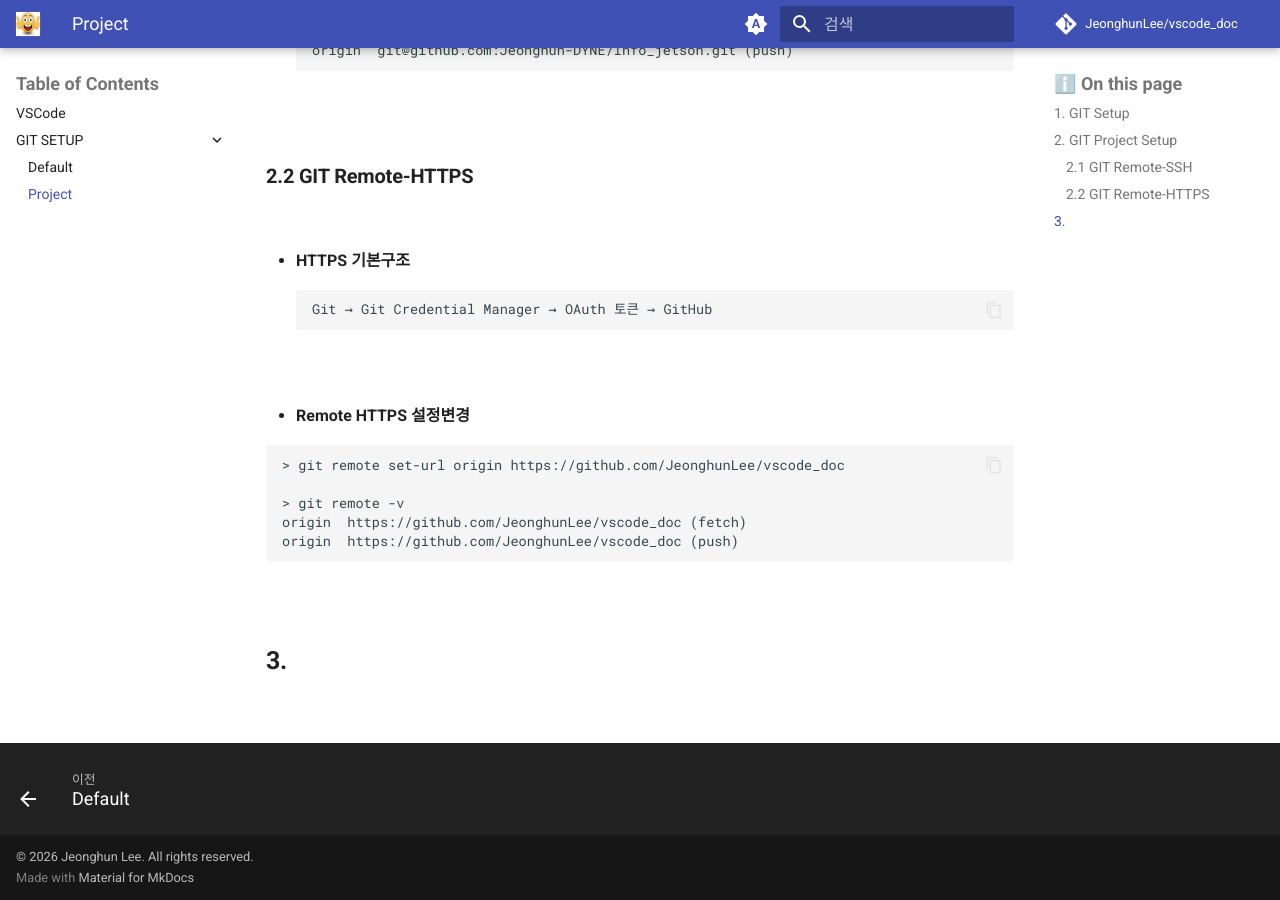
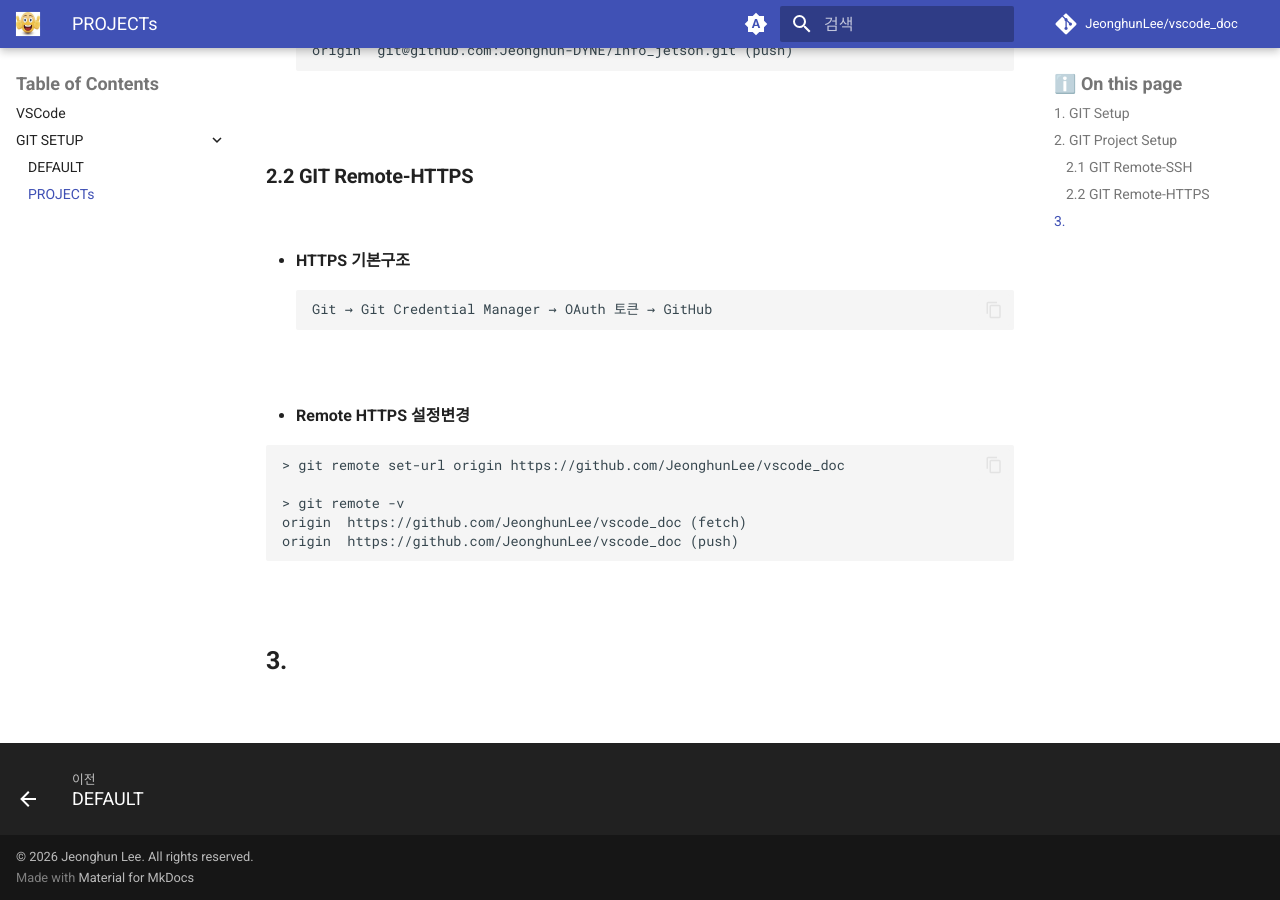
Before and after one commit to JeonghunLee/vscode_doc, an MkDocs documentation site: the page built from docs/git_setup_project.md, in a window 1280 px wide and 900 px high, scrolled down 2197 px. Built offline with MkDocs 1.6.1 and Material for MkDocs 9.7.7, drawn with Linux system fonts in a browser that asks for light colours; comment, search, counter and statistics services are not loaded; some of the changed lines change nothing that is shown.

Commit message:
Normalize section titles in navigation for consistency in mkdocs.yaml

```diff
--- a/mkdocs.yaml
+++ b/mkdocs.yaml
@@ -12,8 +12,8 @@ repo_name: JeonghunLee/vscode_doc
 nav:
   - VSCode: index.md
   - GIT SETUP:
-    - Default: git_setup_default.md
-    - Project: git_setup_project.md
+    - DEFAULT: git_setup_default.md
+    - PROJECTs: git_setup_project.md
 
 
 plugins:
```
